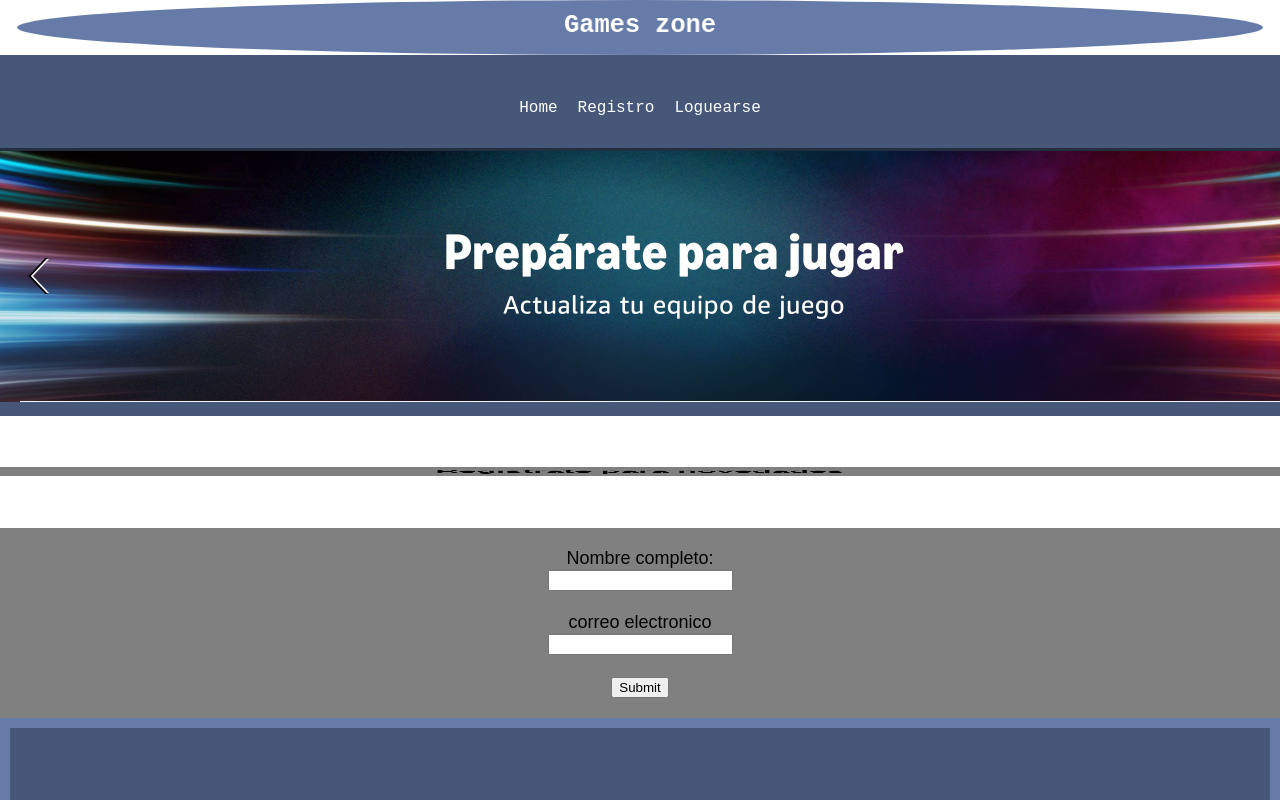
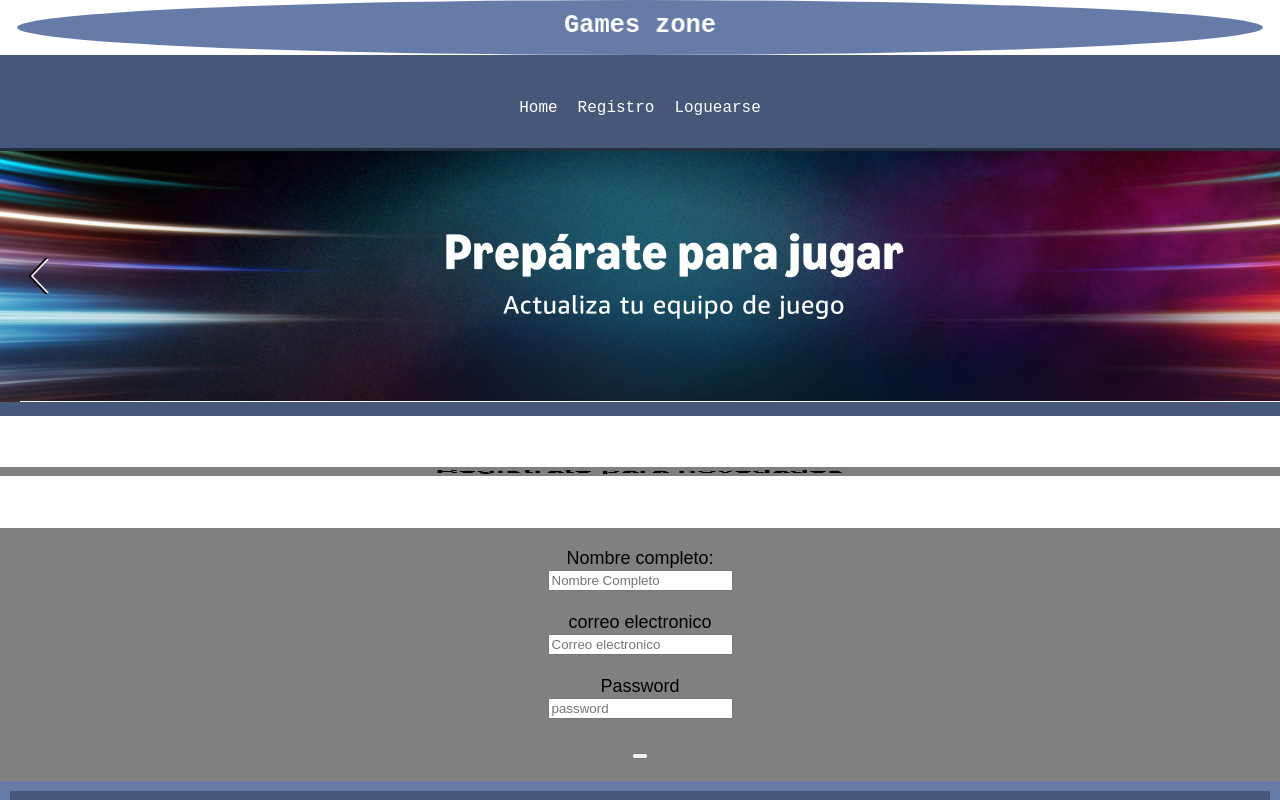
Before and after one commit to EzeMoreira/my-app, a React (Create React App) app: page /Registro in a window 1280 px wide. Shown: the top 800 px of the page. Built offline with nearby package versions, Linux system fonts and the light colour scheme.

Commit message:
creacion y modificacion de loguearse, cambios en registro, modificacion en ambos estilos

```diff
--- a/src/paginas/Loguearse.jsx
+++ b/src/paginas/Loguearse.jsx
@@ -3,9 +3,23 @@ import React from "react";
 function Loguearse() {
 
     return(
+        <>
+        <h1 class="formulario">Loguearse</h1>
         <div>
-            <h1>Login</h1>
+            <form action="#" method="GET">
+                <label> <br/>
+                    correo electronico <br/>
+                    <input type="email" name="email" required/>
+                </label> <br/>
+                <label> <br/>
+                    Password
+                    </label> <br/>
+                    <input type="password" name="password" placeholder="password" required />
+                    <br/>  <br/>
+                    <button type="submit" />
+            </form>
         </div>
+        </>
     );
 }
 
--- a/src/paginas/Registro.jsx
+++ b/src/paginas/Registro.jsx
@@ -6,16 +6,21 @@ function Registro(){
         <>
             <h1 class="formulario">Registrate para novedades</h1>
         <div>
-            <form action="#" method="GET">
+        <form action="#" method="GET">
                 <label>
                     Nombre completo: <br/>
-                    <input type="text" name="name" required/>
+                    <input type="text" name="name" placeholder="Nombre Completo"required/>
                 </label> <br/>
                 <label> <br/>
                     correo electronico <br/>
-                    <input type="email" name="email" required/>
-                </label> <br/> <br/>
-                <input type="submit" value="Submit"/>
+                    <input type="email" name="email" placeholder="Correo electronico" required/>
+                </label> <br/>
+                <label> <br/>
+                    Password
+                    </label> <br/>
+                    <input type="password" name="password" placeholder="password" required />
+                    <br/> <br/>
+                <button type="submit" />
             </form>
         </div>
         </>
```
